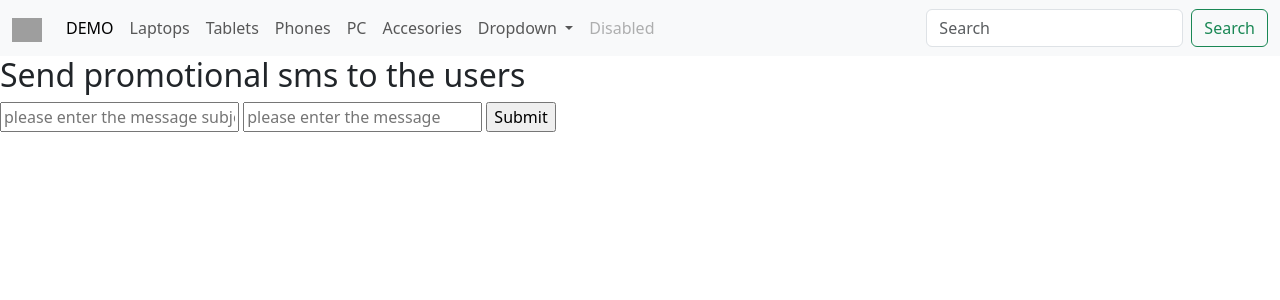
After one commit to 2024ashikul/E-Commerce, a Flask app: page /send_mail_all_html in a window 1280 px wide. The commit adds this page. Shown: the top 300 px of the page. Run offline with Flask 3, Linux system fonts and the light colour scheme; grey boxes are pictures that could not be loaded.

Commit message:
adding promotional emails to the admin dashboard

```diff
--- a/app.py
+++ b/app.py
@@ -1,9 +1,18 @@
 from flask import Flask,render_template,request, redirect, url_for
 from flask_sqlalchemy import SQLAlchemy
+from flask_mail import Mail,Message
 
 app = Flask(__name__)
 app.config['SQLALCHEMY_DATABASE_URI'] = 'sqlite:///db.db'
 db = SQLAlchemy(app)
+
+app.config['MAIL_SERVER']='smtp.gmail.com'
+app.config['MAIL_PORT'] = 465
+app.config['MAIL_USERNAME'] = '2024ashikul@gmail.com'
+app.config['MAIL_PASSWORD'] = ''
+app.config['MAIL_USE_TLS'] = False
+app.config['MAIL_USE_SSL'] = True
+mail = Mail(app)
 
 class Product(db.Model):
     id = db.Column(db.Integer,primary_key = True)
@@ -21,6 +30,9 @@ class User(db.Model):
     email = db.Column(db.String, unique = True, nullable = False)
     password = db.Column(db.String,nullable = False)
 
+@app.route('/send_mail_all_html')
+def send_mail_all_html():
+    return render_template('send_promotional.html')
 
 @app.route('/add_product',methods =['GET','POST'])
 def add():
@@ -67,6 +79,7 @@ def register():
         username  = request.form['username']
         email = request.form['email']
         password = request.form['password']
+
     user = User(name = name , username= username, email = email, password = password)
     try:
         db.session.add(user)
@@ -74,6 +87,23 @@ def register():
         return "user succesfully added"
     except:
         return "FAILED TO GET USER"
+
+@app.route('/send_mail_all',methods=['GET','POST'])
+def send_mail_all():
+    message_subject = request.form['message_subject']
+    message_body = request.form['message_body']
+    results = User.query.with_entities(User.email).all()
+    recipients = [email[0] for email in results ]
+    msg = Message(message_subject, sender = '2024ashikul@gmail.com',recipients = recipients)
+    msg.body = message_body
+    mail.send(msg)
+    return "email sent"
+
+def send_mail():
+    msg = Message('Hello i am ashikul', sender = '2024ashikul@gmail.com',recipients = ['2020ashikul@gmail.com'])
+    msg.body = 'This is a test email from Flask-Mail.'
+    mail.send(msg)
+    return "Email sent!"
 
 @app.route('/login',methods = ['GET','POST'])
 def login():
@@ -90,6 +120,8 @@ def login():
     except:
         return "some error caused"
 
+
+
 with app.app_context():
     db.create_all()  # This creates all tables defined in your models
 
--- a/templates/home.html
+++ b/templates/home.html
@@ -6,5 +6,6 @@
     <a href="products" >Click here to see all products</a><br>
     <a href="register_html" >Click here to register</a><br>
     <a href="login_html" >Click here to login</a><br>
-    <a href="add_product_html" >Click here add product</a>
+    <a href="add_product_html" >Click here add product</a><hr>
+    <a href="send_mail_all_html" >Click here to send promotional emails</a>
 {% endblock %}
--- /dev/null
+++ b/templates/send_promotional.html
@@ -0,0 +1,11 @@
+{% extends 'layout.html' %}
+{% block body %}
+
+<h2>Send promotional sms to the users</h2>
+<form method="post" action = "send_mail_all">
+    <input type="text" name="message_subject" placeholder="please enter the message subject">
+    <input type="text" name="message_body" placeholder="please enter the message">
+    <input type="submit">
+</form>
+
+{% endblock %}
```
Also changed, not shown: instance/db.db.
